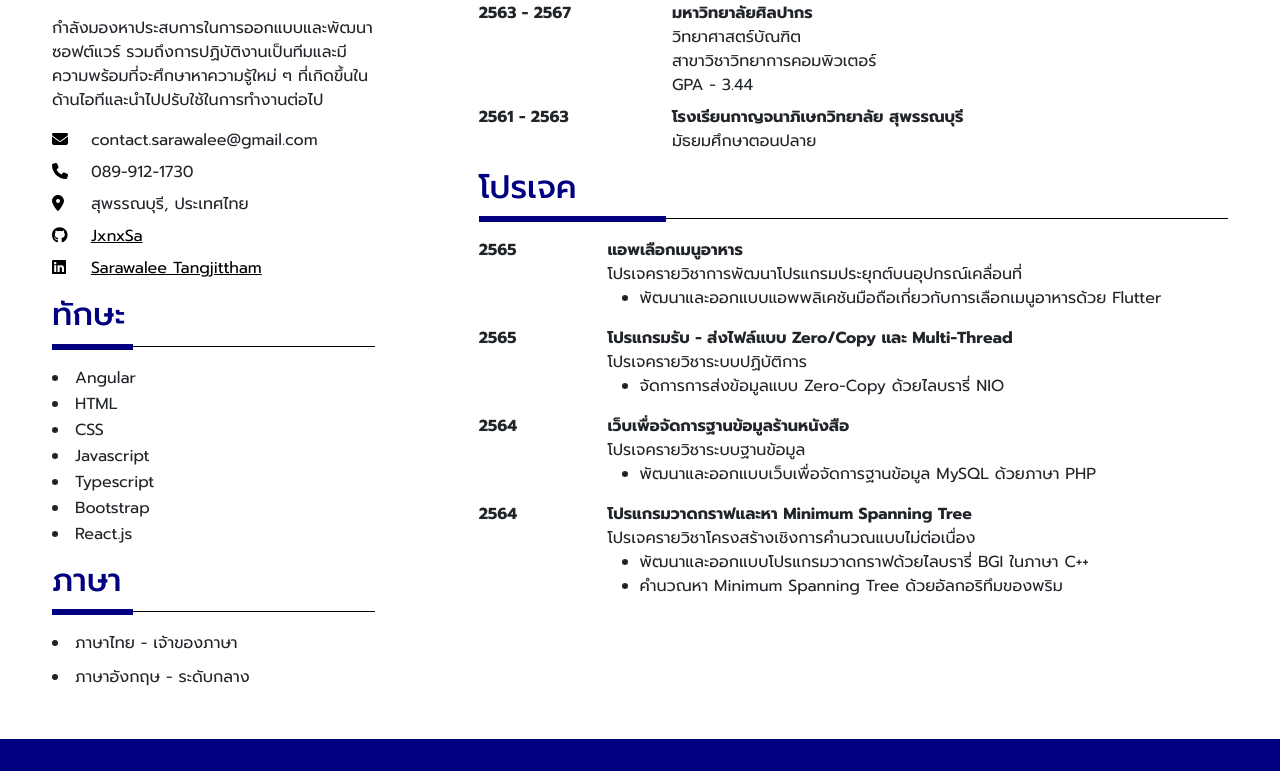
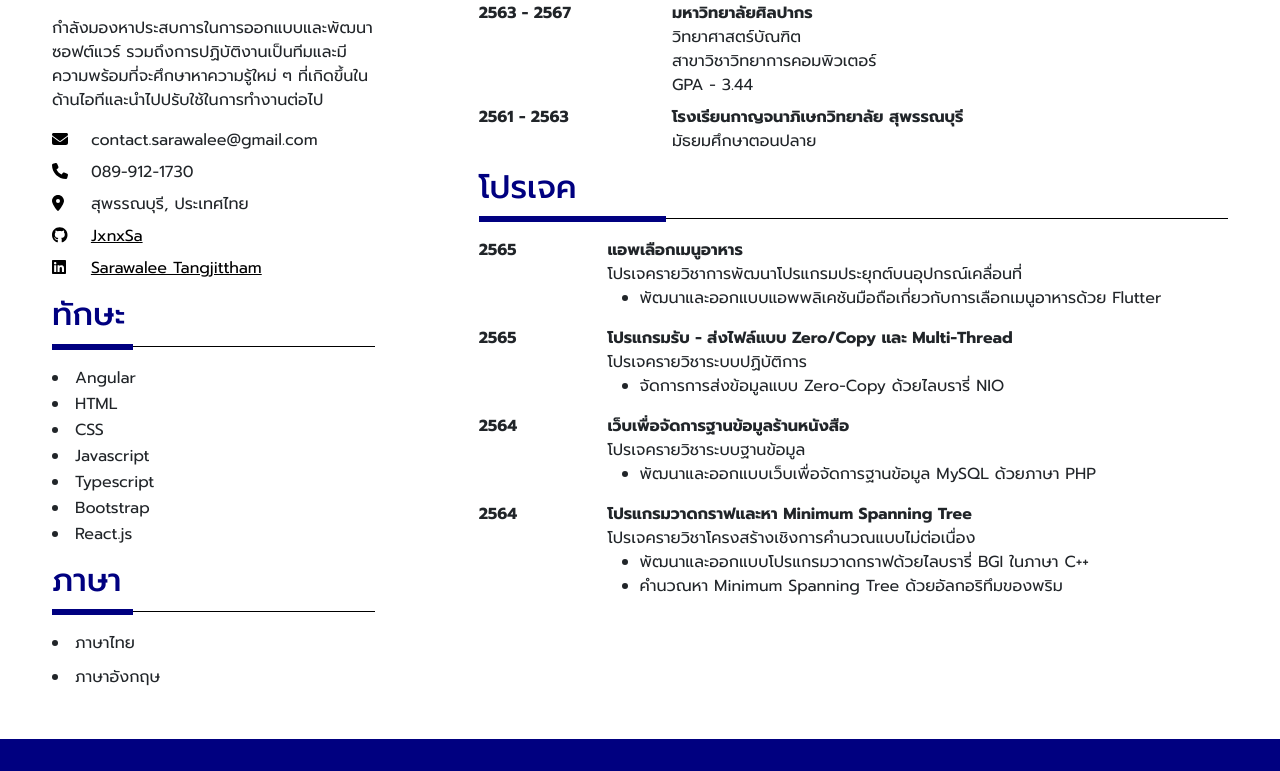
Before and after one commit to JxnxSa/Resume, a React (Vite) app: page / in a window 1280 px wide. Shown: the part 498-1269 px from the top of the page. Built offline with nearby package versions, Linux system fonts and the light colour scheme.

Commit message:
Update Language.jsx

```diff
--- a/src/components/Language.jsx
+++ b/src/components/Language.jsx
@@ -1,7 +1,7 @@
 import Bar from "./Bar";
 
 function Language() {
-  const languages = ["ภาษาไทย - เจ้าของภาษา", "ภาษาอังกฤษ - ระดับกลาง"];
+  const languages = ["ภาษาไทย", "ภาษาอังกฤษ"];
   return (
     <div className="mt-3">
       <h2 style={{ color: "navy" }}>ภาษา</h2>
```
